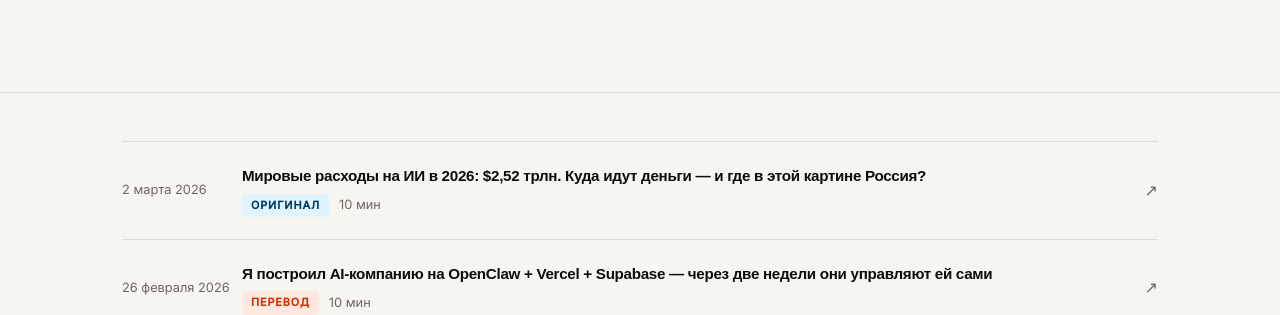
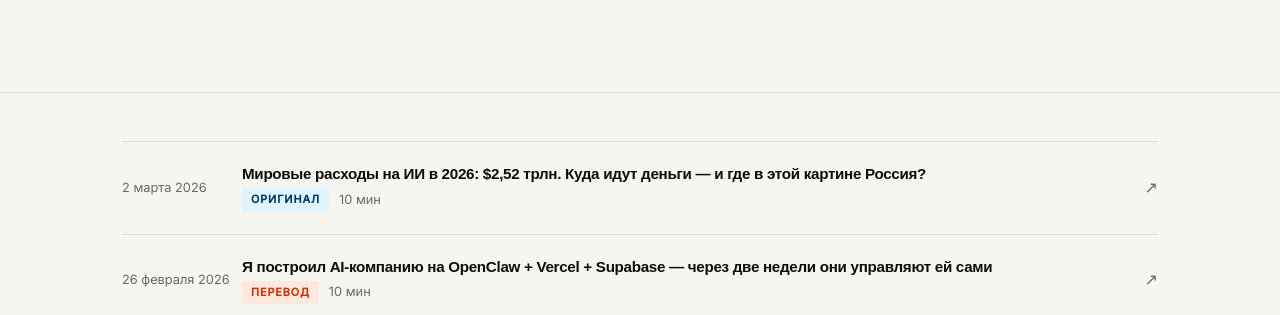
Before and after one commit to region23/makeitbetasite, a plain HTML site: page blog/index.html in a window 1280 px wide. Shown: the part 485-800 px from the top of the page. Drawn offline with Linux system fonts and the light colour scheme; a web font is replaced by a local one.

Commit message:
blog index: wrap long post titles instead of ellipsis

```diff
--- a/blog/blog.css
+++ b/blog/blog.css
@@ -37,10 +37,12 @@
   font-weight: 700;
   font-size: .95rem;
   letter-spacing: -.02em;
+  line-height: 1.25;
   transition: color .2s;
-  white-space: nowrap;
-  overflow: hidden;
-  text-overflow: ellipsis;
+  /* allow long titles to wrap instead of truncating */
+  white-space: normal;
+  overflow: visible;
+  text-overflow: unset;
 }
 
 .blog-card__meta {
```
